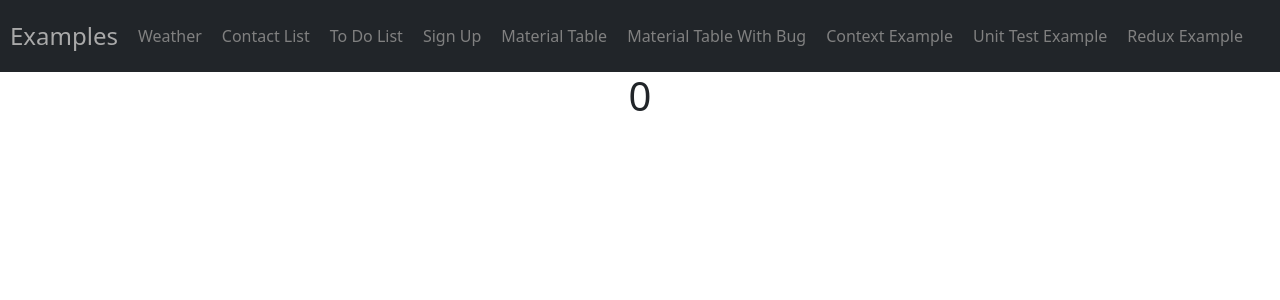
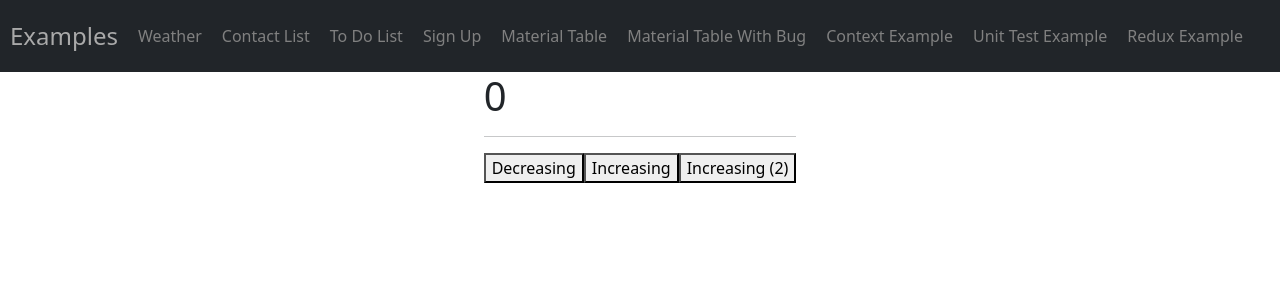
Before and after one commit to xChivalrouSx/react-learning-with-example, a React (Create React App) app: page /redux in a window 1280 px wide. Shown: the top 300 px of the page. Built offline with nearby package versions, Linux system fonts and the light colour scheme.

Commit message:
Increase and decrease process is added with redux.

```diff
--- a/src/components/redux-example/CounterRedux.tsx
+++ b/src/components/redux-example/CounterRedux.tsx
@@ -1,12 +1,40 @@
 import React from "react";
-import { useSelector } from "react-redux";
+import { useDispatch, useSelector } from "react-redux";
+import {
+	customIncrement,
+	decrement,
+	increment,
+} from "../../redux/counter/counterSlice";
 
 const CounterRedux = () => {
 	const counterValue = useSelector((state: any) => state.counter.value);
-
+	const dispatch = useDispatch();
 	return (
 		<div>
 			<h1>{counterValue}</h1>
+
+			<hr />
+			<button
+				onClick={() => {
+					dispatch(decrement());
+				}}
+			>
+				Decreasing
+			</button>
+			<button
+				onClick={() => {
+					dispatch(increment());
+				}}
+			>
+				Increasing
+			</button>
+			<button
+				onClick={() => {
+					dispatch(customIncrement(2));
+				}}
+			>
+				Increasing (2)
+			</button>
 		</div>
 	);
 };
--- a/src/redux/counter/counterSlice.tsx
+++ b/src/redux/counter/counterSlice.tsx
@@ -5,7 +5,18 @@ export const counterSlice = createSlice({
 	initialState: {
 		value: 0,
 	},
-	reducers: {},
+	reducers: {
+		increment: (state) => {
+			state.value += 1;
+		},
+		decrement: (state) => {
+			state.value -= 1;
+		},
+		customIncrement: (state, action) => {
+			state.value += action.payload;
+		},
+	},
 });
 
+export const { increment, decrement, customIncrement } = counterSlice.actions;
 export default counterSlice.reducer;
```
